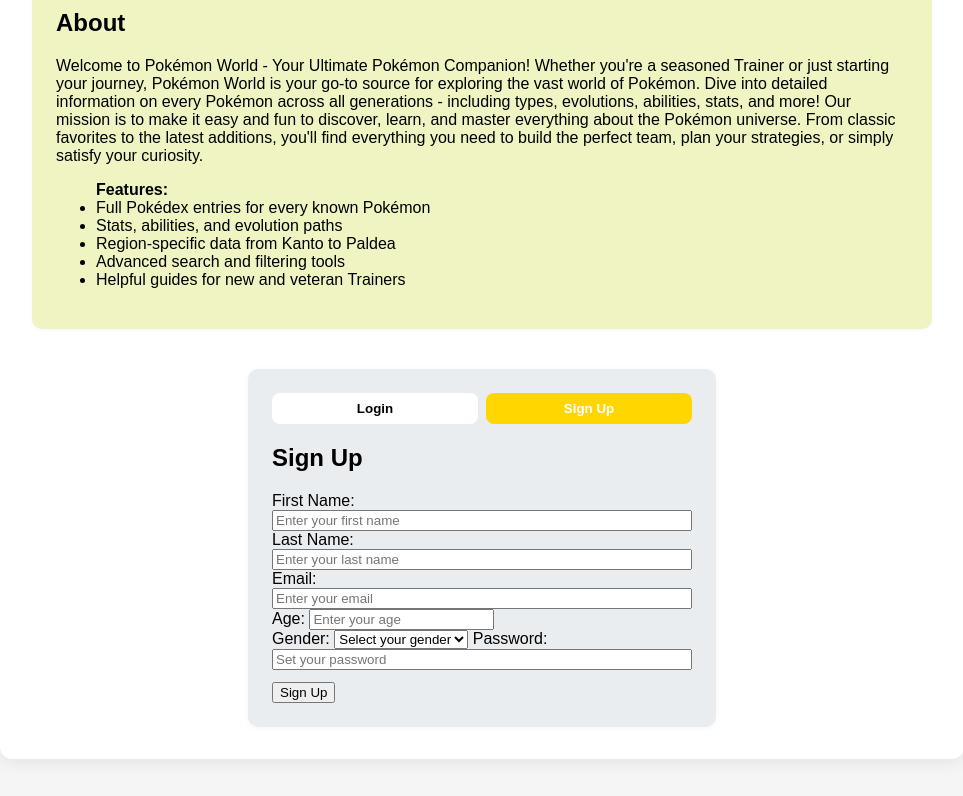
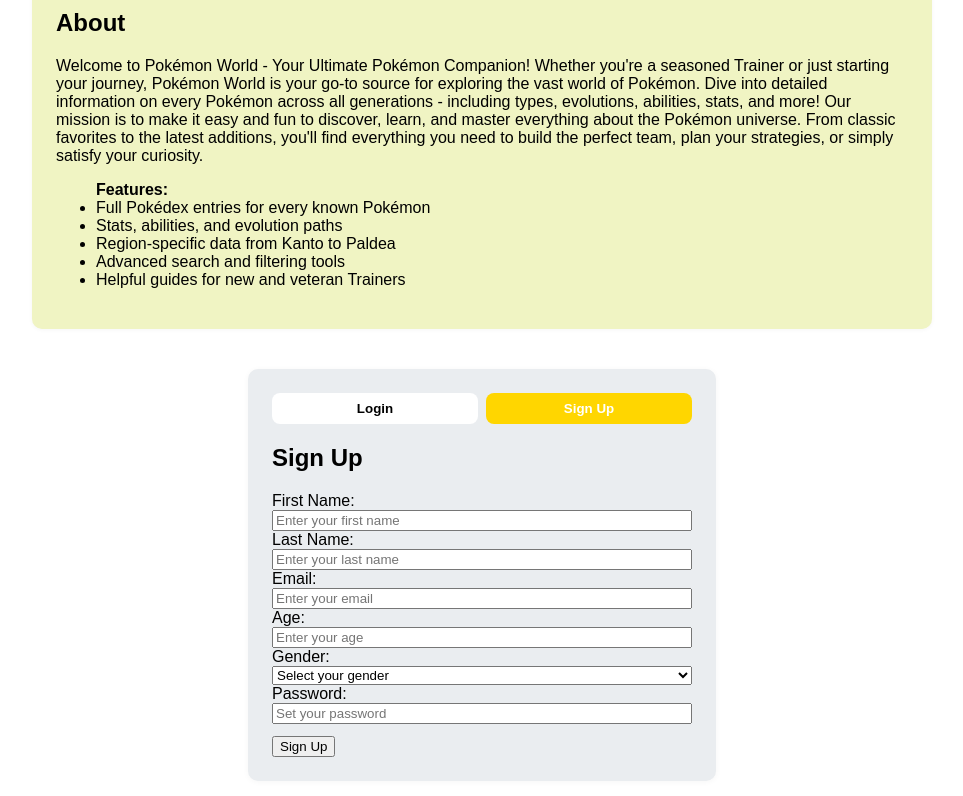
Before and after one commit to Treasure-alpha/TACoding, a plain HTML site: page pokemon wireframe website/index.html in a window 1280 px wide. Both pictures are taken after a click on the button "Sign Up". Shown: the part 1293-2089 px from the top of the page, without its empty margins (158-1121 px from the left). Drawn offline with Linux system fonts and the light colour scheme.

```diff
--- a/pokemon wireframe website/index.css
+++ b/pokemon wireframe website/index.css
@@ -1,4 +1,3 @@
-
 body {
     margin: 0;
     font-family: Arial, Helvetica, sans-serif;
@@ -234,7 +233,8 @@
 }
 #signup input[type="text"],
 #signup input[type="password"],
-#signup input[type="email"] {
+#signup input[type="email"],
+#signup input[type="number"] {
     padding: 0.5rem;
     border: 1px solid black;
     border-radius: 5px;
@@ -306,7 +306,12 @@
 .hidden {
     display: none !important;
 }
-.auth-form input[type="text"], .auth-form input[type="email"], .auth-form input[type="password"] {
+.auth-form input[type="text"],
+.auth-form input[type="email"],
+.auth-form input[type="password"],
+.auth-form input[type="number"],
+.auth-form select,
+.auth-form textarea {
     width: 100%;
     box-sizing: border-box;
 }
```
